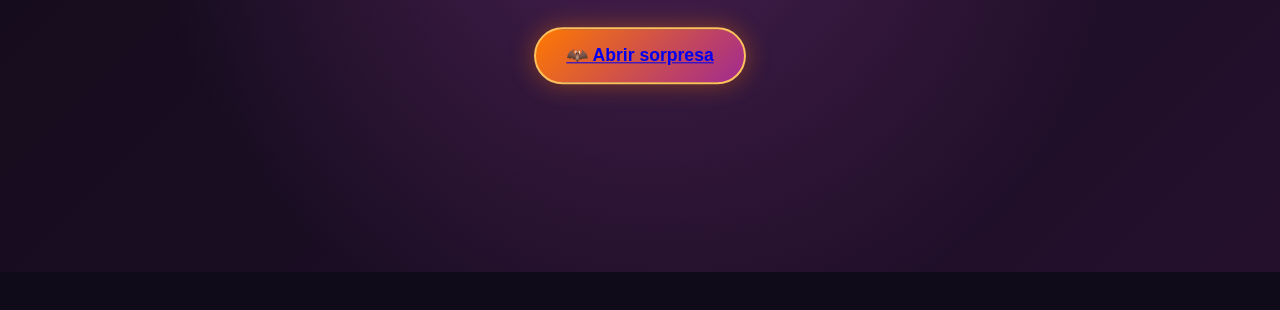
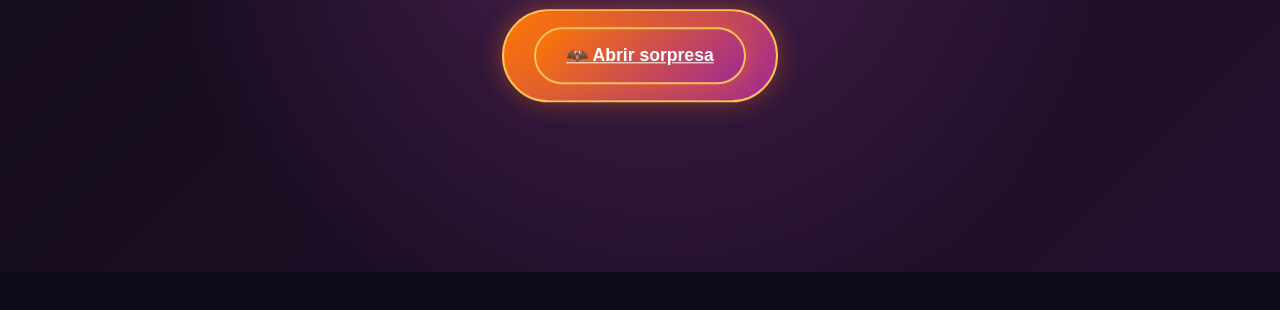
Before and after one commit to davidsant2108-sudo/chema-felicidades, a plain HTML site: page index.html in a window 1280 px wide. Shown: the part 528-838 px from the top of the page. Drawn offline with Linux system fonts and the light colour scheme.

Commit message:
Update index.html

```diff
--- a/index.html
+++ b/index.html
@@ -247,7 +247,7 @@ h1 {
     </p>
 
     <button class="open-button" onclick="openSurprise()">
-      <a href="SNE_SOLICITUD_DE_EMPLEO_PLANTILLA_PDF_copia.pdf" download="SNE_SOLICITUD_DE_EMPLEO_PLANTILLA_PDF_copia">
+      <a class="open-button" href="SNE_SOLICITUD_DE_EMPLEO_PLANTILLA_PDF_copia.pdf" download="SNE_SOLICITUD_DE_EMPLEO_PLANTILLA_PDF_copia">
         🦇 Abrir sorpresa
       </a>
     </button>
```
